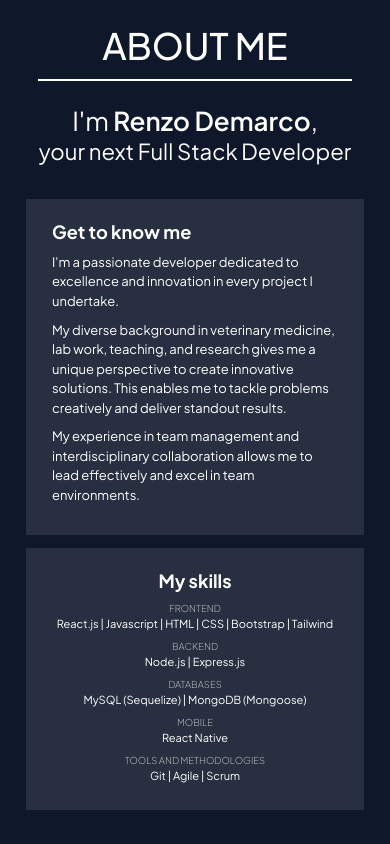
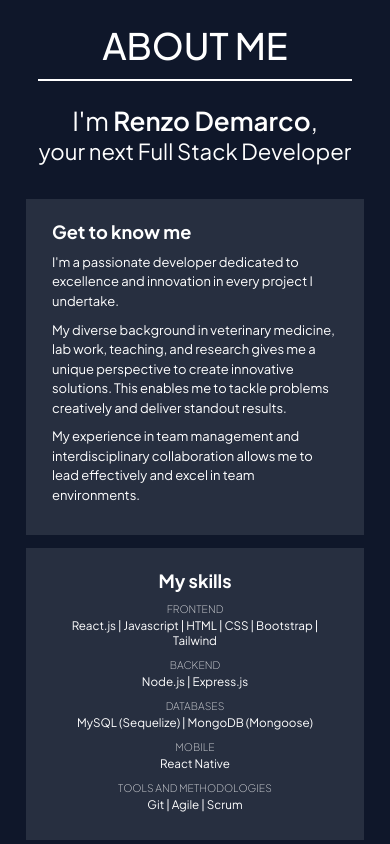
Before and after one commit to renzodemarco/portfolio, a React (Vite) app: page / in a window 390 px wide. Both pictures are taken after a click on the button "Let's start working together". Shown: the top 844 px of the page. Built offline with nearby package versions, Linux system fonts and the light colour scheme.

Commit message:
change skills font size

```diff
--- a/src/pages/AboutMe/AboutMe.css
+++ b/src/pages/AboutMe/AboutMe.css
@@ -76,6 +76,16 @@
   }
 }
 
+@media (max-width: 830px) {
+  .skills-title {
+    font-size: .8rem;
+  }
+
+  .skills {
+    font-size: .9rem;
+  }
+}
+
 @media (max-width: 480px) {
   .about-me-container {
     display: flex;
```
